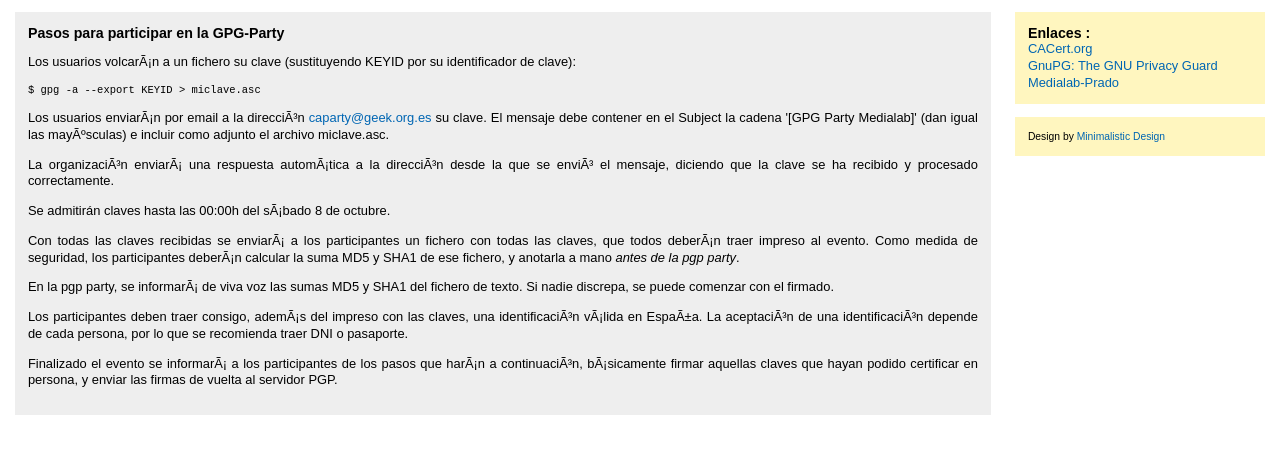
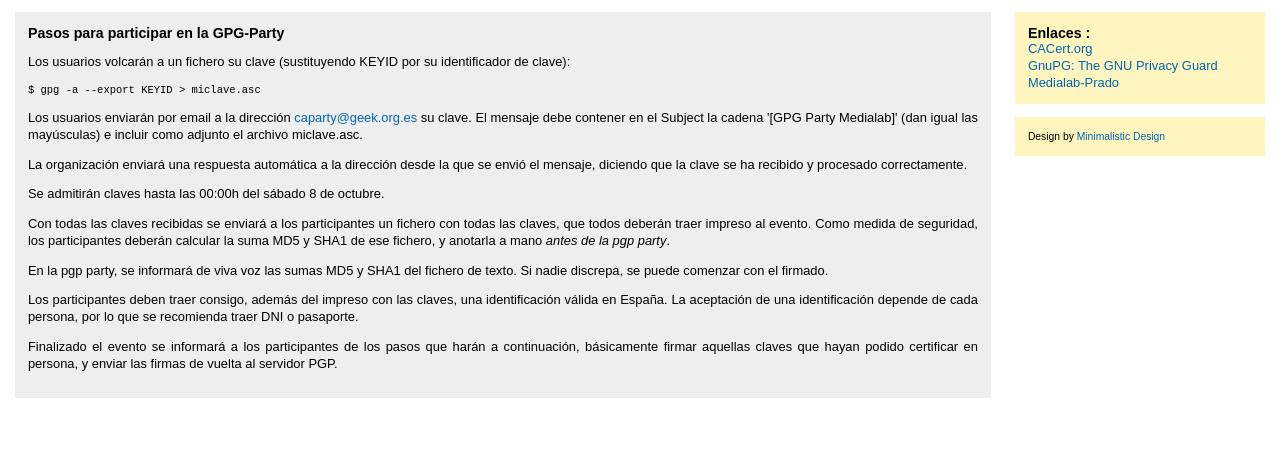
Before and after one commit to jjamor/caparty, a plain HTML site: page pgp.html in a window 1280 px wide. Shown: the part 111-564 px from the top of the page. Drawn offline with Linux system fonts and the light colour scheme.

Commit message:
recode LATIN1..HTML

```diff
--- a/pgp.html
+++ b/pgp.html
@@ -27,18 +27,18 @@
 $ gpg --keyserver pgp.rediris.es --send-keys KEYID
 </pre>
 -->
-<p>Los usuarios volcar&Atilde;&iexcl;n a un fichero su clave (sustituyendo KEYID por su identificador de clave):
+<p>Los usuarios volcar&aacute;n a un fichero su clave (sustituyendo KEYID por su identificador de clave):
 </p>
 <pre>
 $ gpg -a --export KEYID > miclave.asc
 </pre>
-<p>Los usuarios enviar&Atilde;&iexcl;n por email a la direcci&Atilde;&sup3;n <a href="mailto:caparty@geek.org.es">caparty@geek.org.es</a> su clave. El mensaje debe contener en el Subject la cadena '[GPG Party Medialab]' (dan igual las may&Atilde;&ordm;sculas) e incluir como adjunto el archivo miclave.asc.
-</p><p>La organizaci&Atilde;&sup3;n enviar&Atilde;&iexcl; una respuesta autom&Atilde;&iexcl;tica a la direcci&Atilde;&sup3;n desde la que se envi&Atilde;&sup3; el mensaje, diciendo que la clave se ha recibido y procesado correctamente.
-</p><p>Se admitir&aacute;n claves hasta las 00:00h del s&Atilde;&iexcl;bado 8 de octubre.
-</p><p>Con todas las claves recibidas se enviar&Atilde;&iexcl; a los participantes un fichero con todas las claves, que todos deber&Atilde;&iexcl;n traer impreso al evento. Como medida de seguridad, los participantes deber&Atilde;&iexcl;n calcular la suma MD5 y SHA1 de ese fichero, y anotarla a mano <em>antes de la pgp party</em>.
-</p><p>En la pgp party, se informar&Atilde;&iexcl; de viva voz las sumas MD5 y SHA1 del fichero de texto. Si nadie discrepa, se puede comenzar con el firmado.
-</p><p>Los participantes deben traer consigo, adem&Atilde;&iexcl;s del impreso con las claves, una identificaci&Atilde;&sup3;n v&Atilde;&iexcl;lida en Espa&Atilde;&plusmn;a. La aceptaci&Atilde;&sup3;n de una identificaci&Atilde;&sup3;n depende de cada persona, por lo que se recomienda traer DNI o pasaporte.
-</p><p>Finalizado el evento se informar&Atilde;&iexcl; a los participantes de los pasos que har&Atilde;&iexcl;n a continuaci&Atilde;&sup3;n, b&Atilde;&iexcl;sicamente firmar aquellas claves que hayan podido certificar en persona, y enviar las firmas de vuelta al servidor PGP.
+<p>Los usuarios enviar&aacute;n por email a la direcci&oacute;n <a href="mailto:caparty@geek.org.es">caparty@geek.org.es</a> su clave. El mensaje debe contener en el Subject la cadena '[GPG Party Medialab]' (dan igual las may&uacute;sculas) e incluir como adjunto el archivo miclave.asc.
+</p><p>La organizaci&oacute;n enviar&aacute; una respuesta autom&aacute;tica a la direcci&oacute;n desde la que se envi&oacute; el mensaje, diciendo que la clave se ha recibido y procesado correctamente.
+</p><p>Se admitir&aacute;n claves hasta las 00:00h del s&aacute;bado 8 de octubre.
+</p><p>Con todas las claves recibidas se enviar&aacute; a los participantes un fichero con todas las claves, que todos deber&aacute;n traer impreso al evento. Como medida de seguridad, los participantes deber&aacute;n calcular la suma MD5 y SHA1 de ese fichero, y anotarla a mano <em>antes de la pgp party</em>.
+</p><p>En la pgp party, se informar&aacute; de viva voz las sumas MD5 y SHA1 del fichero de texto. Si nadie discrepa, se puede comenzar con el firmado.
+</p><p>Los participantes deben traer consigo, adem&aacute;s del impreso con las claves, una identificaci&oacute;n v&aacute;lida en Espa&ntilde;a. La aceptaci&oacute;n de una identificaci&oacute;n depende de cada persona, por lo que se recomienda traer DNI o pasaporte.
+</p><p>Finalizado el evento se informar&aacute; a los participantes de los pasos que har&aacute;n a continuaci&oacute;n, b&aacute;sicamente firmar aquellas claves que hayan podido certificar en persona, y enviar las firmas de vuelta al servidor PGP.
 </div>
 
 <div id="left">
```
